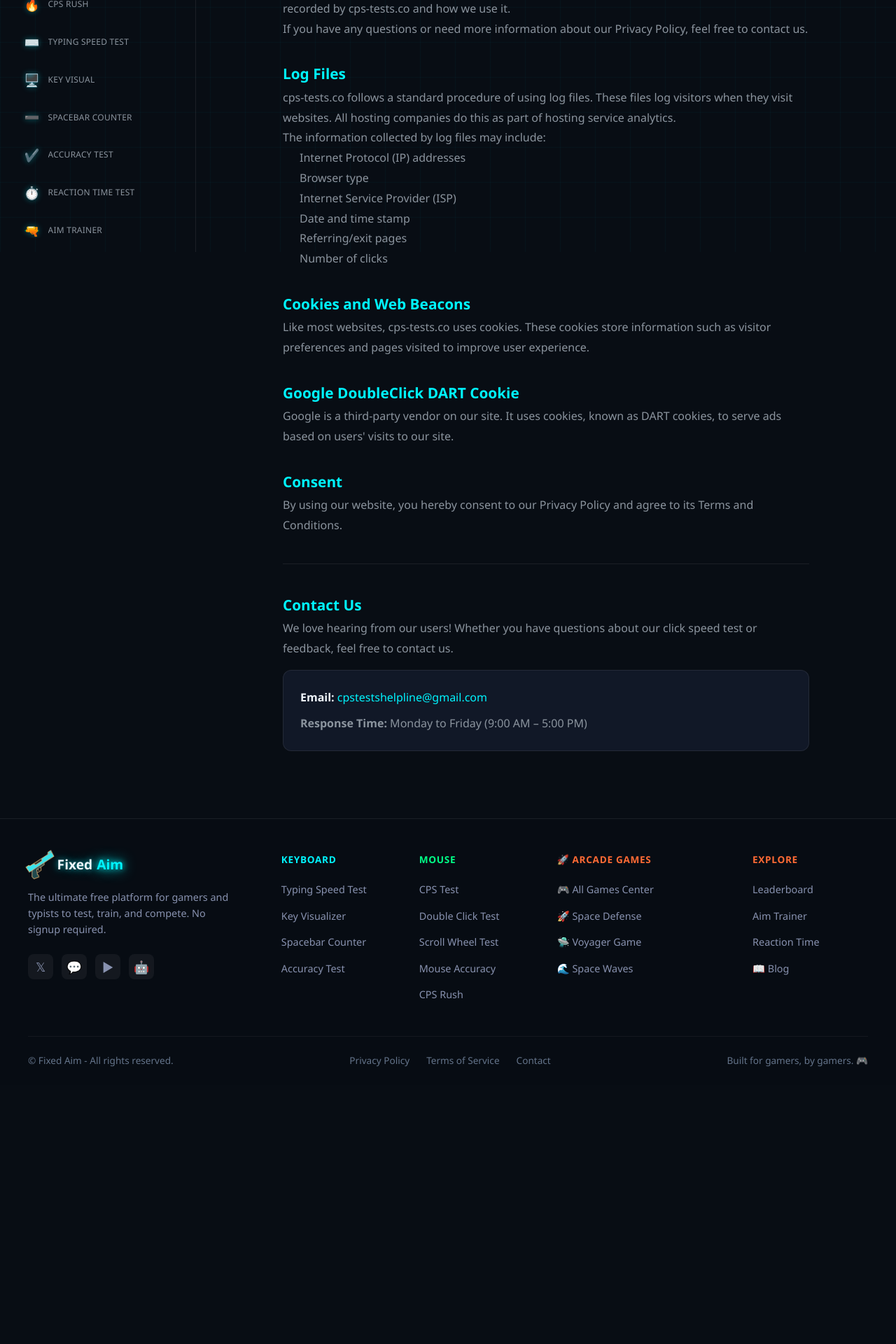
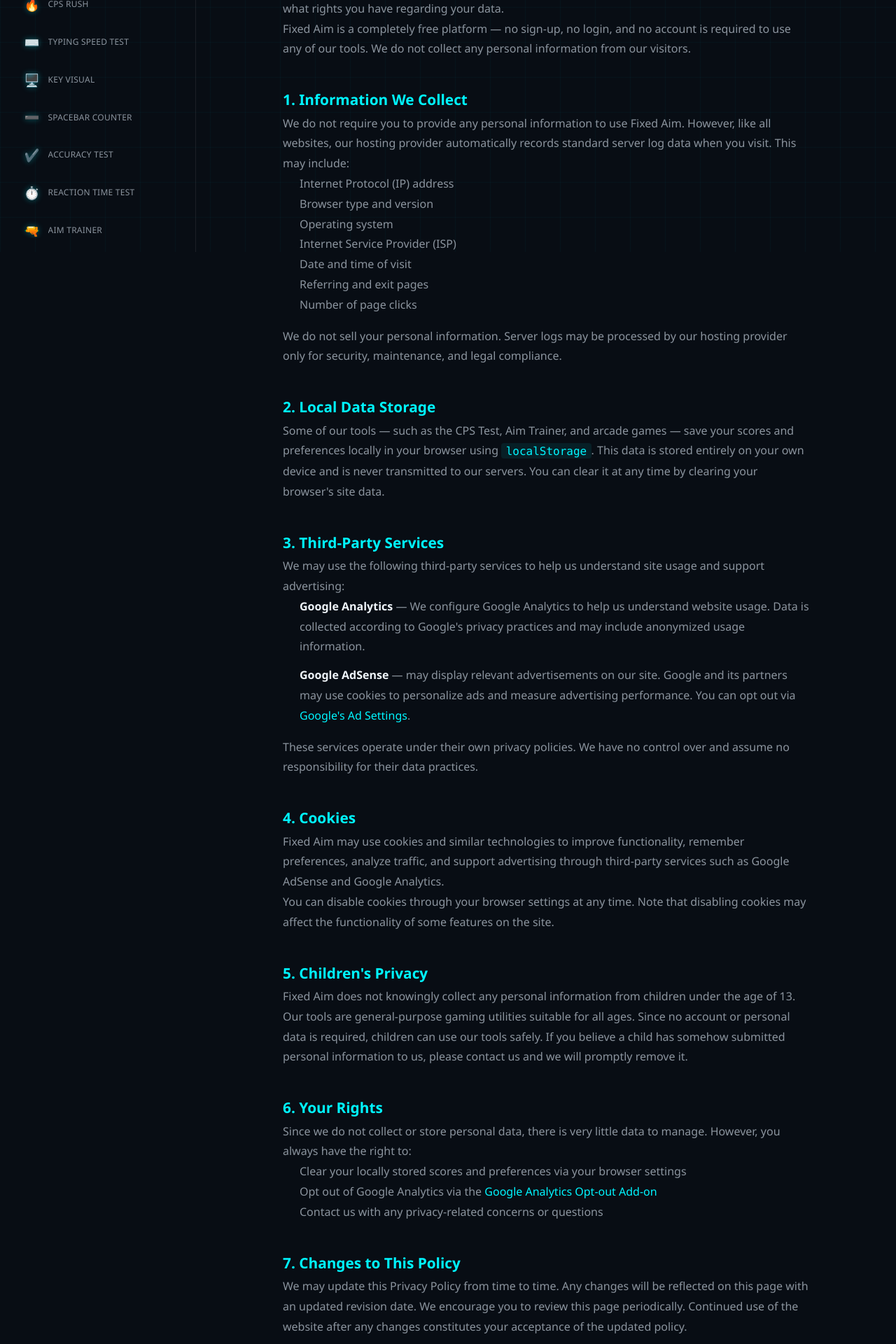
Before and after one commit to fahadhassan7635-stack/Cps-Test-Tool, a React (Vite) app: page /privacy-policy in a window 1280 px wide. Shown: the part 440-2360 px from the top of the page at 70% size. Before the commit the page ends 1990 px from the top, so only its background shows below. Built offline with nearby package versions, Linux system fonts and the light colour scheme.

Commit message:
Update PrivacyPolicy.tsx

```diff
--- a/src/pages/PrivacyPolicy.tsx
+++ b/src/pages/PrivacyPolicy.tsx
@@ -1,6 +1,23 @@
 import { Link } from 'react-router-dom';
+import { useEffect } from 'react';
 
 const PrivacyPolicy = () => {
+  useEffect(() => {
+    document.title = 'Privacy Policy | FixedAim';
+    const metaDesc = document.querySelector('meta[name="description"]');
+    if (metaDesc) {
+      metaDesc.setAttribute('content', 'Read the FixedAim Privacy Policy to learn how we handle data, cookies, analytics, advertising, and your privacy while using our free online tools.');
+    } else {
+      const meta = document.createElement('meta');
+      meta.name = 'description';
+      meta.content = 'Read the FixedAim Privacy Policy to learn how we handle data, cookies, analytics, advertising, and your privacy while using our free online tools.';
+      document.head.appendChild(meta);
+    }
+    return () => {
+      document.title = 'Fixed Aim – Free CPS Test, Aim Trainer & Gaming Tools';
+    };
+  }, []);
+
   return (
     <div style={{ maxWidth: '800px', margin: '0 auto', padding: '4rem 1.5rem', color: 'var(--text-primary)', lineHeight: '1.8' }}>
       <Link to="/" style={{ color: 'var(--neon-cyan)', textDecoration: 'none', fontSize: '0.9rem', display: 'inline-flex', alignItems: 'center', gap: '0.5rem', marginBottom: '2rem', fontWeight: '600' }}>
@@ -10,50 +27,175 @@ const PrivacyPolicy = () => {
       <h1 style={{ fontSize: '3rem', fontWeight: '900', marginBottom: '0.5rem', color: 'var(--text-primary)' }}>
         Privacy Policy
       </h1>
-      <p style={{ color: 'var(--text-muted)', fontSize: '0.9rem', marginBottom: '2.5rem' }}>Last updated: May 2026</p>
+      <p style={{ color: 'var(--text-muted)', fontSize: '0.9rem', marginBottom: '2.5rem' }}>Last updated: July 2026</p>
 
       <div style={{ color: 'var(--text-secondary)', fontSize: '1rem' }}>
-        <p>At cps-tests.co, accessible from <span style={{ color: 'var(--neon-cyan)' }}>https://cps-tests.co</span>, one of our top priorities is the privacy of our visitors. This Privacy Policy document explains the types of information that are collected and recorded by cps-tests.co and how we use it.</p>
 
-        <p>If you have any questions or need more information about our Privacy Policy, feel free to contact us.</p>
+        <p>
+          At <strong style={{ color: 'var(--text-primary)' }}>Fixed Aim</strong>, accessible from{' '}
+          <a href="https://fixedaim.com" style={{ color: 'var(--neon-cyan)', textDecoration: 'none' }}>https://fixedaim.com</a>,
+          one of our top priorities is the privacy of our visitors. This Privacy Policy document
+          describes what information we collect, how we use it, and what rights you have regarding your data.
+        </p>
+        <p>
+          Fixed Aim is a completely free platform — no sign-up, no login, and no account is required
+          to use any of our tools. We do not collect any personal information from our visitors.
+        </p>
 
-        <h2 style={{ color: 'var(--neon-cyan)', marginTop: '2rem', fontSize: '1.3rem', fontWeight: '700' }}>Log Files</h2>
-        <p>cps-tests.co follows a standard procedure of using log files. These files log visitors when they visit websites. All hosting companies do this as part of hosting service analytics.</p>
-        <p>The information collected by log files may include:</p>
+        {/* ── 1. Information We Collect ── */}
+        <h2 style={{ color: 'var(--neon-cyan)', marginTop: '2.5rem', fontSize: '1.3rem', fontWeight: '700' }}>
+          1. Information We Collect
+        </h2>
+        <p>
+          We do not require you to provide any personal information to use Fixed Aim. However, like
+          all websites, our hosting provider automatically records standard server log data when you
+          visit. This may include:
+        </p>
         <ul style={{ paddingLeft: '1.5rem', marginBottom: '1rem' }}>
-          <li>Internet Protocol (IP) addresses</li>
-          <li>Browser type</li>
+          <li>Internet Protocol (IP) address</li>
+          <li>Browser type and version</li>
+          <li>Operating system</li>
           <li>Internet Service Provider (ISP)</li>
-          <li>Date and time stamp</li>
-          <li>Referring/exit pages</li>
-          <li>Number of clicks</li>
+          <li>Date and time of visit</li>
+          <li>Referring and exit pages</li>
+          <li>Number of page clicks</li>
+        </ul>
+        <p>
+          We do not sell your personal information. Server logs may be processed by our hosting
+          provider only for security, maintenance, and legal compliance.
+        </p>
+
+        {/* ── 2. Local Data Storage ── */}
+        <h2 style={{ color: 'var(--neon-cyan)', marginTop: '2.5rem', fontSize: '1.3rem', fontWeight: '700' }}>
+          2. Local Data Storage
+        </h2>
+        <p>
+          Some of our tools — such as the CPS Test, Aim Trainer, and arcade games — save your scores
+          and preferences locally in your browser using{' '}
+          <code style={{ color: 'var(--neon-cyan)', background: 'rgba(0,245,255,0.08)', padding: '0.1rem 0.4rem', borderRadius: '4px' }}>localStorage</code>.
+          This data is stored entirely on your own device and is never transmitted to our servers.
+          You can clear it at any time by clearing your browser's site data.
+        </p>
+
+        {/* ── 3. Third-Party Services ── */}
+        <h2 style={{ color: 'var(--neon-cyan)', marginTop: '2.5rem', fontSize: '1.3rem', fontWeight: '700' }}>
+          3. Third-Party Services
+        </h2>
+        <p>We may use the following third-party services to help us understand site usage and support advertising:</p>
+        <ul style={{ paddingLeft: '1.5rem', marginBottom: '1rem' }}>
+          <li style={{ marginBottom: '0.75rem' }}>
+            <strong style={{ color: 'var(--text-primary)' }}>Google Analytics</strong> — We configure
+            Google Analytics to help us understand website usage. Data is collected according to
+            Google's privacy practices and may include anonymized usage information.
+          </li>
+          <li>
+            <strong style={{ color: 'var(--text-primary)' }}>Google AdSense</strong> — may display
+            relevant advertisements on our site. Google and its partners may use cookies to
+            personalize ads and measure advertising performance. You can opt out via{' '}
+            <a href="https://policies.google.com/technologies/ads" target="_blank" rel="noopener noreferrer" style={{ color: 'var(--neon-cyan)', textDecoration: 'none' }}>
+              Google's Ad Settings
+            </a>.
+          </li>
+        </ul>
+        <p>
+          These services operate under their own privacy policies. We have no control over and assume
+          no responsibility for their data practices.
+        </p>
+
+        {/* ── 4. Cookies ── */}
+        <h2 style={{ color: 'var(--neon-cyan)', marginTop: '2.5rem', fontSize: '1.3rem', fontWeight: '700' }}>
+          4. Cookies
+        </h2>
+        <p>
+          Fixed Aim may use cookies and similar technologies to improve functionality, remember
+          preferences, analyze traffic, and support advertising through third-party services such
+          as Google AdSense and Google Analytics.
+        </p>
+        <p>
+          You can disable cookies through your browser settings at any time. Note that disabling
+          cookies may affect the functionality of some features on the site.
+        </p>
+
+        {/* ── 5. Children's Privacy ── */}
+        <h2 style={{ color: 'var(--neon-cyan)', marginTop: '2.5rem', fontSize: '1.3rem', fontWeight: '700' }}>
+          5. Children's Privacy
+        </h2>
+        <p>
+          Fixed Aim does not knowingly collect any personal information from children under the age of 13.
+          Our tools are general-purpose gaming utilities suitable for all ages. Since no account or
+          personal data is required, children can use our tools safely. If you believe a child has
+          somehow submitted personal information to us, please contact us and we will promptly
+          remove it.
+        </p>
+
+        {/* ── 6. Your Rights ── */}
+        <h2 style={{ color: 'var(--neon-cyan)', marginTop: '2.5rem', fontSize: '1.3rem', fontWeight: '700' }}>
+          6. Your Rights
+        </h2>
+        <p>
+          Since we do not collect or store personal data, there is very little data to manage.
+          However, you always have the right to:
+        </p>
+        <ul style={{ paddingLeft: '1.5rem', marginBottom: '1rem' }}>
+          <li>Clear your locally stored scores and preferences via your browser settings</li>
+          <li>
+            Opt out of Google Analytics via the{' '}
+            <a href="https://tools.google.com/dlpage/gaoptout" target="_blank" rel="noopener noreferrer" style={{ color: 'var(--neon-cyan)', textDecoration: 'none' }}>
+              Google Analytics Opt-out Add-on
+            </a>
+          </li>
+          <li>Contact us with any privacy-related concerns or questions</li>
         </ul>
 
-        <h2 style={{ color: 'var(--neon-cyan)', marginTop: '2rem', fontSize: '1.3rem', fontWeight: '700' }}>Cookies and Web Beacons</h2>
-        <p>Like most websites, cps-tests.co uses cookies. These cookies store information such as visitor preferences and pages visited to improve user experience.</p>
+        {/* ── 7. Changes ── */}
+        <h2 style={{ color: 'var(--neon-cyan)', marginTop: '2.5rem', fontSize: '1.3rem', fontWeight: '700' }}>
+          7. Changes to This Policy
+        </h2>
+        <p>
+          We may update this Privacy Policy from time to time. Any changes will be reflected on this
+          page with an updated revision date. We encourage you to review this page periodically.
+          Continued use of the website after any changes constitutes your acceptance of the updated policy.
+        </p>
 
-        <h2 style={{ color: 'var(--neon-cyan)', marginTop: '2rem', fontSize: '1.3rem', fontWeight: '700' }}>Google DoubleClick DART Cookie</h2>
-        <p>Google is a third-party vendor on our site. It uses cookies, known as DART cookies, to serve ads based on users' visits to our site.</p>
-
-        <h2 style={{ color: 'var(--neon-cyan)', marginTop: '2rem', fontSize: '1.3rem', fontWeight: '700' }}>Consent</h2>
-        <p>By using our website, you hereby consent to our Privacy Policy and agree to its Terms and Conditions.</p>
+        {/* ── 8. Cookies (AdSense requirement) ── */}
+        <h2 style={{ color: 'var(--neon-cyan)', marginTop: '2.5rem', fontSize: '1.3rem', fontWeight: '700' }}>
+          8. Consent
+        </h2>
+        <p>
+          By using Fixed Aim, you agree to this Privacy Policy.
+        </p>
 
         <hr style={{ borderColor: 'var(--border)', margin: '2.5rem 0' }} />
 
-        <h2 style={{ color: 'var(--neon-cyan)', fontSize: '1.3rem', fontWeight: '700' }}>Contact Us</h2>
-        <p>We love hearing from our users! Whether you have questions about our click speed test or feedback, feel free to contact us.</p>
+        {/* ── Contact ── */}
+        <h2 style={{ color: 'var(--neon-cyan)', fontSize: '1.3rem', fontWeight: '700' }}>
+          Contact Us
+        </h2>
+        <p>
+          Have a question or concern about this Privacy Policy? We're happy to help.
+        </p>
 
-        <div style={{ background: 'var(--bg-card)', padding: '1.5rem', borderRadius: '12px', marginTop: '1rem', border: '1px solid var(--border)' }}>
+        <div style={{
+          background: 'var(--bg-card)', padding: '1.5rem', borderRadius: '12px',
+          marginTop: '1rem', border: '1px solid var(--border)'
+        }}>
+          <p style={{ margin: '0 0 0.5rem 0', color: 'var(--text-primary)' }}>
+            <strong>Website:</strong>{' '}
+            <a href="https://fixedaim.com" target="_blank" rel="noopener noreferrer" style={{ color: 'var(--neon-cyan)', textDecoration: 'none' }}>
+              fixedaim.com
+            </a>
+          </p>
           <p style={{ margin: '0 0 0.5rem 0', color: 'var(--text-primary)' }}>
             <strong>Email:</strong>{' '}
-            <a href="mailto:cpstestshelpline@gmail.com" style={{ color: 'var(--neon-cyan)', textDecoration: 'none' }}>
-              cpstestshelpline@gmail.com
+            <a href="mailto:supportfixedaim@gmail.com" style={{ color: 'var(--neon-cyan)', textDecoration: 'none' }}>
+              supportfixedaim@gmail.com
             </a>
           </p>
           <p style={{ margin: 0, color: 'var(--text-secondary)' }}>
-            <strong>Response Time:</strong> Monday to Friday (9:00 AM – 5:00 PM)
+            <strong>Response Time:</strong> We typically respond within 1–3 business days.
           </p>
         </div>
+
       </div>
     </div>
   );
```
